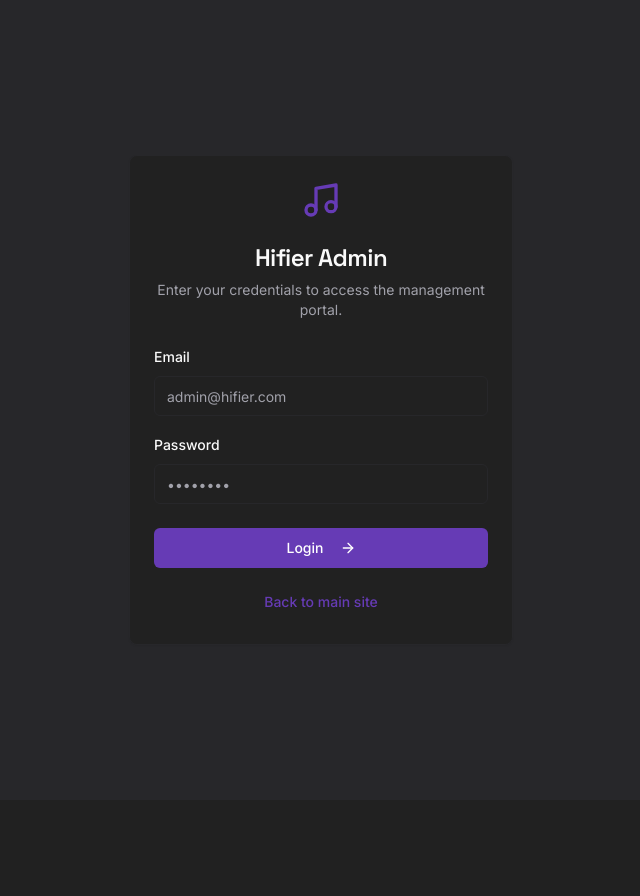
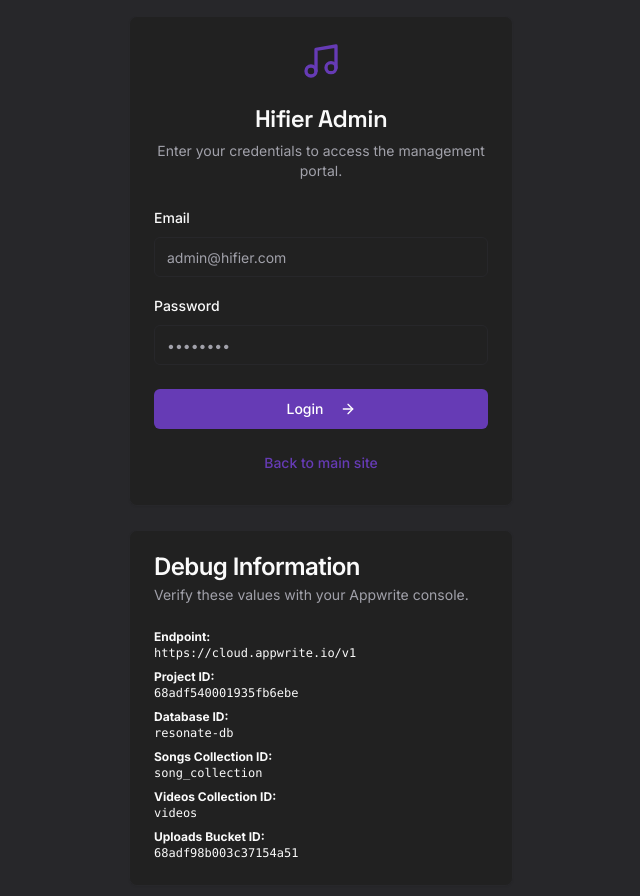
Before and after one commit to thansangacolney44-create/hifier, a Next.js app: page /admin/login in a window 1280 px wide. Shown: the top 896 px of the page, without its empty margins (319-959 px from the left). Before the commit the page ends 800 px from the top, so only its background shows below. Built offline with nearby package versions, Linux system fonts and the light colour scheme.

Commit message:
Add files via upload

```diff
--- a/src/app/admin/login/page.tsx
+++ b/src/app/admin/login/page.tsx
@@ -1,3 +1,4 @@
+
 "use client";
 
 import { useState } from "react";
@@ -18,37 +19,39 @@ import { Music, ArrowRight, Loader2 } from "lucide-react";
 import Link from "next/link";
 import { useToast } from "@/hooks/use-toast";
 import { account } from "@/lib/appwrite";
+import { Alert, AlertDescription, AlertTitle } from "@/components/ui/alert";
 
 export default function AdminLoginPage() {
   const [email, setEmail] = useState("");
   const [password, setPassword] = useState("");
   const [isLoading, setIsLoading] = useState(false);
+  const [error, setError] = useState<string | null>(null);
   const router = useRouter();
   const { toast } = useToast();
 
   const handleLogin = async () => {
     setIsLoading(true);
+    setError(null);
     try {
       await account.createEmailPasswordSession(email, password);
       router.push("/admin/dashboard");
-    } catch (error) {
-      console.error(error);
-      const errorMessage =
-        error instanceof AppwriteException
-          ? error.message
-          : "An unexpected error occurred.";
-      toast({
-        variant: "destructive",
-        title: "Login Failed",
-        description: errorMessage,
-      });
+    } catch (e: any) {
+      console.error(e);
+      let errorMessage = "An unexpected error occurred. Please check the console.";
+      if (e instanceof AppwriteException) {
+        errorMessage = `Error: ${e.message} (Type: ${e.type}, Code: ${e.code})`;
+      } else if (e.message) {
+        // Handle native fetch errors
+        errorMessage = `Network Error: ${e.message}. Please check your Appwrite endpoint and platform settings.`;
+      }
+      setError(errorMessage);
     } finally {
       setIsLoading(false);
     }
   };
 
   return (
-    <div className="flex min-h-screen items-center justify-center bg-secondary">
+    <div className="flex min-h-screen flex-col items-center justify-center bg-secondary p-4">
       <Card className="w-full max-w-sm">
         <CardHeader className="text-center">
           <div className="flex justify-center mb-4">
@@ -62,6 +65,12 @@ export default function AdminLoginPage() {
           </CardDescription>
         </CardHeader>
         <CardContent className="space-y-4">
+          {error && (
+            <Alert variant="destructive">
+              <AlertTitle>Login Failed</AlertTitle>
+              <AlertDescription>{error}</AlertDescription>
+            </Alert>
+          )}
           <div className="space-y-2">
             <Label htmlFor="email">Email</Label>
             <Input
@@ -82,6 +91,7 @@ export default function AdminLoginPage() {
               value={password}
               onChange={(e) => setPassword(e.target.value)}
               disabled={isLoading}
+              onKeyDown={(e) => { if (e.key === 'Enter') handleLogin(); }}
             />
           </div>
         </CardContent>
@@ -100,6 +110,41 @@ export default function AdminLoginPage() {
           </Button>
         </CardFooter>
       </Card>
+
+      {/* --- TEMPORARY DEBUGGING SECTION --- */}
+      <Card className="w-full max-w-sm mt-6">
+          <CardHeader>
+            <CardTitle>Debug Information</CardTitle>
+            <CardDescription>Verify these values with your Appwrite console.</CardDescription>
+          </CardHeader>
+          <CardContent className="text-xs space-y-2">
+              <div>
+                  <p className="font-bold">Endpoint:</p>
+                  <p className="font-mono break-all">{process.env.NEXT_PUBLIC_APPWRITE_ENDPOINT}</p>
+              </div>
+              <div>
+                  <p className="font-bold">Project ID:</p>
+                  <p className="font-mono break-all">{process.env.NEXT_PUBLIC_APPWRITE_PROJECT_ID}</p>
+              </div>
+               <div>
+                  <p className="font-bold">Database ID:</p>
+                  <p className="font-mono break-all">{process.env.NEXT_PUBLIC_APPWRITE_DATABASE_ID}</p>
+              </div>
+               <div>
+                  <p className="font-bold">Songs Collection ID:</p>
+                  <p className="font-mono break-all">{process.env.NEXT_PUBLIC_APPWRITE_SONGS_COLLECTION_ID}</p>
+              </div>
+              <div>
+                  <p className="font-bold">Videos Collection ID:</p>
+                  <p className="font-mono break-all">{process.env.NEXT_PUBLIC_APPWRITE_VIDEOS_COLLECTION_ID}</p>
+              </div>
+              <div>
+                  <p className="font-bold">Uploads Bucket ID:</p>
+                  <p className="font-mono break-all">{process.env.NEXT_PUBLIC_APPWRITE_UPLOADS_BUCKET_ID}</p>
+              </div>
+          </CardContent>
+      </Card>
+      {/* --- END DEBUGGING SECTION --- */}
     </div>
   );
 }
```
